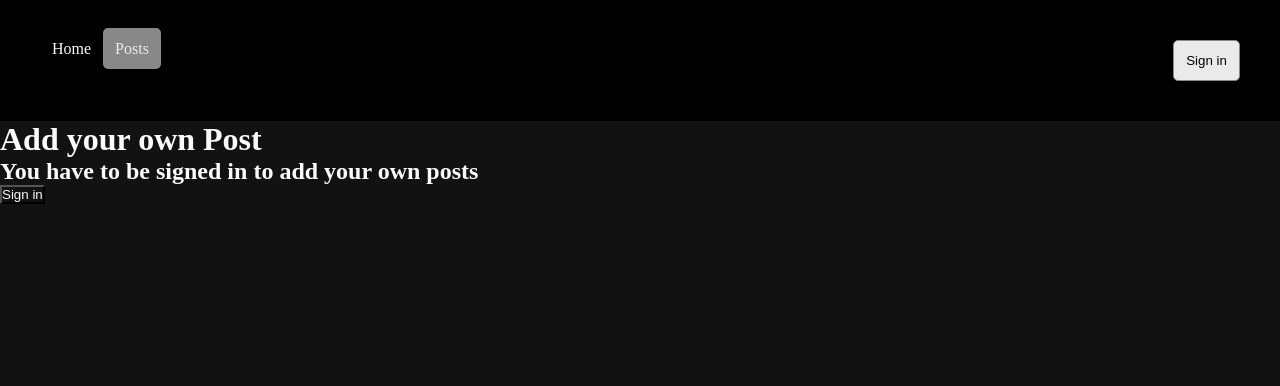
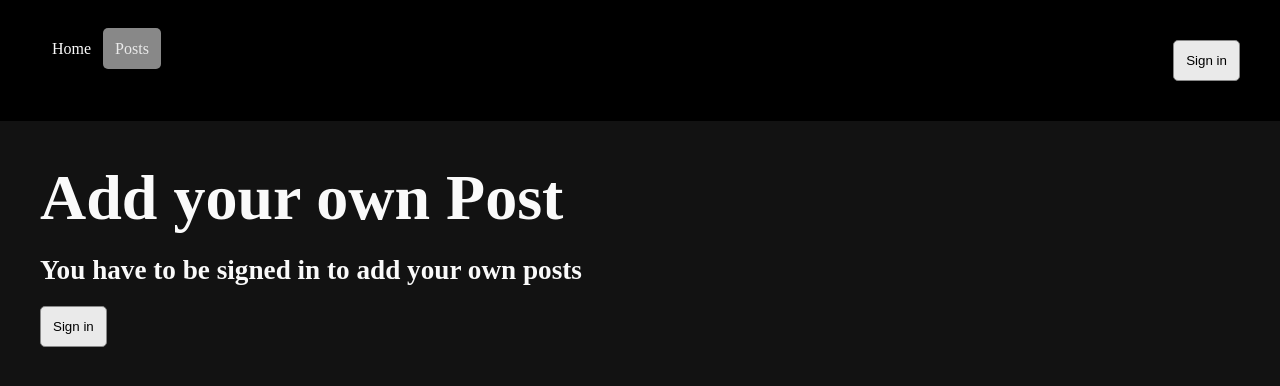
Before and after one commit to r-pears/cap, a Next.js app: page /posts/new in a window 1280 px wide. Shown: the top 386 px of the page. Built offline with nearby package versions, Linux system fonts and the light colour scheme; no server answers.

Commit message:
styling added

```diff
--- a/src/pages/posts/[postId]/index.tsx
+++ b/src/pages/posts/[postId]/index.tsx
@@ -56,7 +56,7 @@ const Post = () => {
         </>
         :
         <>
-          <h2 className={post.signin}>You have to be signed in to add your own comment</h2>
+          <h3 className={post.signin}>You have to be signed in to add your own comment</h3>
           <button  className={post.button} onClick={() => signIn()}>Sign in</button>
         </>
       }
--- a/src/pages/posts/new.tsx
+++ b/src/pages/posts/new.tsx
@@ -1,24 +1,25 @@
 import React from 'react';
 import { useSession, signIn } from "next-auth/react";
 import Form from 'tsx/components/Form';
+import main from '../../styles/main.module.css'
 
 const NewPost = () => {
   const { data: session } = useSession();
 
   return (
-    <>
-      <h1>Add your own Post</h1>
+    <div className={main.main}>
+      <h1 className={main.title}>Add your own Post</h1>
       {(session && session.user) ?
         <>
           <Form commentForm={false} />
         </>
         :
         <>
-          <h2>You have to be signed in to add your own posts</h2>
-          <button onClick={() => signIn()}>Sign in</button>
+          <h2 className={main.subtitle}>You have to be signed in to add your own posts</h2>
+          <button className={main.button} onClick={() => signIn()}>Sign in</button>
         </>
       }
-    </>
+    </div>
   )
 }
 
--- a/src/styles/main.module.css
+++ b/src/styles/main.module.css
@@ -24,3 +24,17 @@
 .link:hover {
   color: #eaeaea;
 }
+
+.button {
+  background-color: #eaeaea;
+  cursor: pointer;
+  color: #000;
+  padding: 12px;
+  border: 1px solid #888;
+  border-radius: 5px;
+}
+
+.button:hover {
+  background-color: #888;
+  color: #eaeaea;
+}
--- a/src/styles/post.module.css
+++ b/src/styles/post.module.css
@@ -11,7 +11,7 @@
   padding: 20px 0;
 }
 
-.addcomment .signin {
+.addcomment, .signin {
   padding: 15px 0;
 }
 
@@ -21,3 +21,18 @@
   border-radius: 5px;
   margin: 10px 0;
 }
+
+
+.button {
+  background-color: #eaeaea;
+  cursor: pointer;
+  color: #000;
+  padding: 12px;
+  border: 1px solid #888;
+  border-radius: 5px;
+}
+
+.button:hover {
+  background-color: #888;
+  color: #eaeaea;
+}
```
